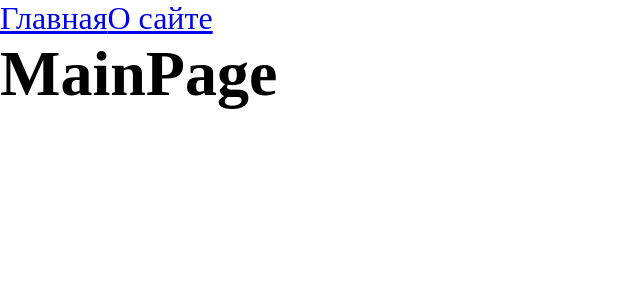
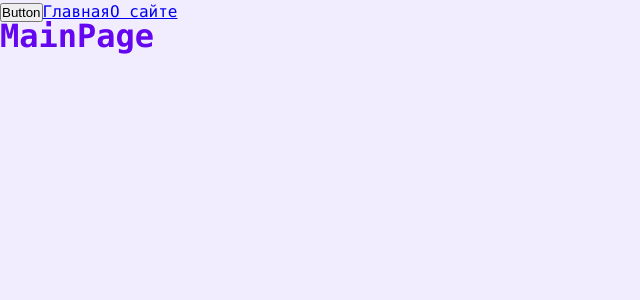
Before and after one commit to romashka-dev/ua-news-journal, a React app: page / in a window 1280 px wide. Shown: the top 300 px of the page, without its empty margins (0-640 px from the left). Built offline with nearby package versions, Linux system fonts and the light colour scheme.

Commit message:
[feat] create scss variables + custom hook for dark/light theme on pages

```diff
--- a/src/App.tsx
+++ b/src/App.tsx
@@ -2,13 +2,18 @@
 import { Suspense } from 'react'
 import { Link } from 'react-router-dom'
 import './index.scss'
+import './styles/index.scss'
 
 import { AboutPageAsync } from './pages/AboutPage.async'
 import { MainPageAsync } from './pages/MainPage.async'
+import { useTheme } from './theme/useTheme'
 
 const App = () => {
+  const { theme, toggleTheme } = useTheme()
+
   return (
-    <div className="app">
+    <div className={`app ${theme}`}>
+      <button onClick={toggleTheme}>Button</button>
       <Link to={'/'}>Главная</Link>
       <Link to={'/about'}>О сайте</Link>
       <Suspense fallback={<div>Loading...</div>}>
--- a/src/index.tsx
+++ b/src/index.tsx
@@ -1,10 +1,13 @@
 import { render } from 'react-dom'
 import { BrowserRouter } from 'react-router-dom'
 import App from './App'
+import { ThemeProvider } from './theme/ThemeProvider'
 
 render(
   <BrowserRouter>
-    <App />
+    <ThemeProvider>
+      <App />
+    </ThemeProvider>
   </BrowserRouter>,
   document.getElementById('root')
 )
--- /dev/null
+++ b/src/styles/index.scss
@@ -0,0 +1,13 @@
+@import 'reset';
+@import 'variables/global.scss';
+@import 'themes/dark.scss';
+@import 'themes/normal.scss';
+
+.app {
+  font: var(--font-m);
+
+  background: var(--bg-color);
+  color: var(--primary-color);
+
+  min-height: 100vh;
+}
--- /dev/null
+++ b/src/styles/themes/dark.scss
@@ -0,0 +1,6 @@
+.app.dark {
+  --bg-color: #210e67;
+
+  --primary-color: #f6f4f9;
+  --secondary-color: #ecebee;
+}
--- /dev/null
+++ b/src/styles/themes/normal.scss
@@ -0,0 +1,6 @@
+.app.light {
+  --bg-color: #f1edff;
+
+  --primary-color: #6406f0;
+  --secondary-color: #915ef8;
+}
--- /dev/null
+++ b/src/styles/variables/global.scss
@@ -0,0 +1,11 @@
+:root {
+  --font-family-main: Consolas, 'Courier New', monospace;
+
+  --font-size-m: 16px;
+  --font-line-m: 24px;
+  --font-m: var(--font-size-m) / var(--font-line-m) var(--font-family-main);
+
+  --font-size-l: 24px;
+  --font-line-l: 32px;
+  --font-l: var(--font-size-l) / var(--font-line-l) var(--font-family-main);
+}
--- /dev/null
+++ b/src/theme/ThemeContext.ts
@@ -0,0 +1,15 @@
+import { createContext } from 'react'
+
+export enum Theme {
+  LIGHT = 'light',
+  DARK = 'dark',
+}
+
+export interface ThemeContextProps {
+  theme?: Theme
+  setTheme?: (theme: Theme) => void
+}
+
+export const ThemeContext = createContext<ThemeContextProps>({})
+
+export const LOCAL_STORAGE_THEME_KEY = 'theme'
--- /dev/null
+++ b/src/theme/ThemeProvider.tsx
@@ -0,0 +1,23 @@
+import { LOCAL_STORAGE_THEME_KEY, ThemeContext, Theme } from './ThemeContext'
+import { useMemo, useState, FC } from 'react'
+
+const defaultTheme =
+  (localStorage.getItem(LOCAL_STORAGE_THEME_KEY) as Theme) || Theme.LIGHT
+
+export const ThemeProvider: FC = ({ children }) => {
+  const [theme, setTheme] = useState<Theme>(defaultTheme)
+
+  const defaultProps = useMemo(
+    () => ({
+      theme: theme,
+      setTheme: setTheme,
+    }),
+    [theme]
+  )
+
+  return (
+    <ThemeContext.Provider value={defaultProps}>
+      {children}
+    </ThemeContext.Provider>
+  )
+}
--- /dev/null
+++ b/src/theme/useTheme.ts
@@ -0,0 +1,19 @@
+import { useContext } from 'react'
+import { LOCAL_STORAGE_THEME_KEY, Theme, ThemeContext } from './ThemeContext'
+
+interface useThemeResult {
+  toggleTheme: () => void
+  theme: Theme
+}
+
+export function useTheme(): useThemeResult {
+  const { theme, setTheme } = useContext(ThemeContext)
+
+  const toggleTheme = () => {
+    const newTheme = theme === Theme.DARK ? Theme.LIGHT : Theme.DARK
+    setTheme(newTheme)
+    localStorage.setItem(LOCAL_STORAGE_THEME_KEY, newTheme)
+  }
+
+  return { theme, toggleTheme }
+}
```
Also changed, not shown: src/styles/reset.scss (added).
